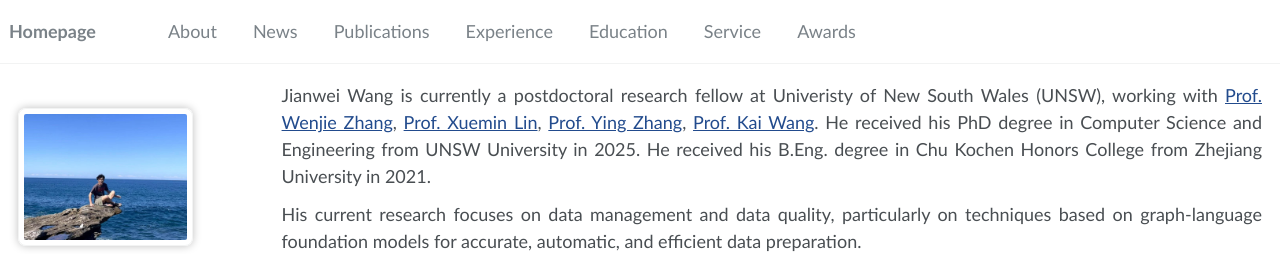
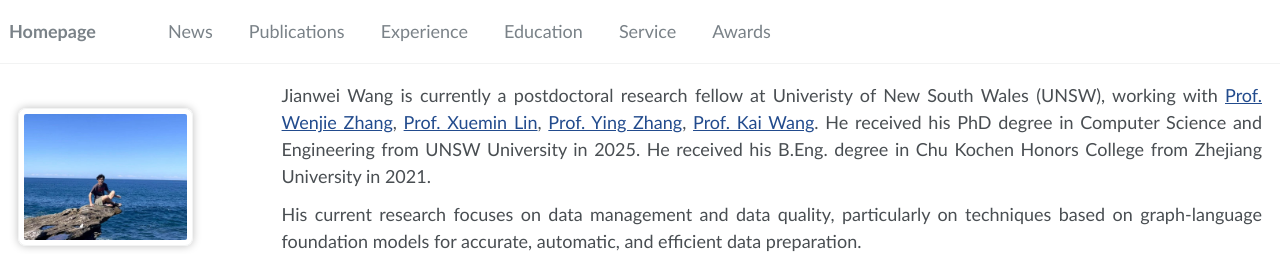
Before and after one commit to jianwei-cse/jianwei-cse.github.io, a Jekyll site: the page built from _pages/about.md, in a window 1280 px wide. Shown: the top 254 px of the page. Built offline with Jekyll 4.4.1, drawn with Linux system fonts in a browser that asks for light colours; some web fonts are replaced.

Commit message:
first commit

```diff
--- a/_data/navigation.yml
+++ b/_data/navigation.yml
@@ -1,7 +1,5 @@
 # main links links
 main:
-  - title: "About"
-
   - title: "News"
     url: "/#-news"
 
```
Also changed, not shown: images/manifest.json.
